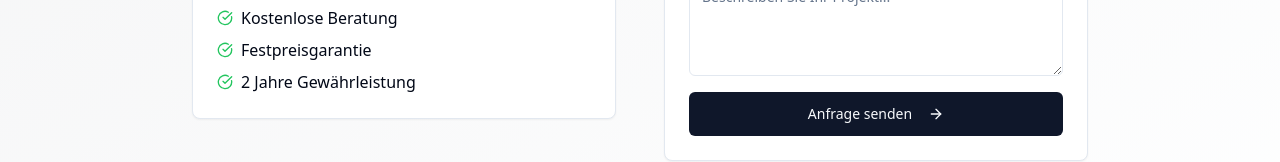
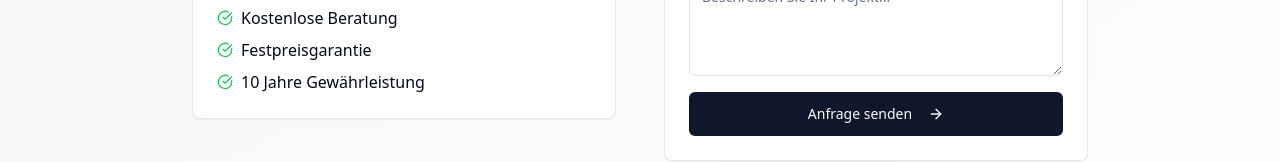
Before and after one commit to opexxxxx/mario_handwerker, a React (Vite) app: page / in a window 1280 px wide. Shown: the part 2677-2839 px from the top of the page. Built offline with nearby package versions, Linux system fonts and the light colour scheme.

Commit message:
Fix: Update warranty duration
Change the warranty duration from 2 years to 10 years in the "Unsere Vorteile" section.

```diff
--- a/src/pages/Index.tsx
+++ b/src/pages/Index.tsx
@@ -235,7 +235,7 @@ const Index = () => {
                       </li>
                       <li className="flex items-center">
                         <CheckCircle className="h-4 w-4 text-green-500 mr-2" />
-                        2 Jahre Gewährleistung
+                        10 Jahre Gewährleistung
                       </li>
                     </ul>
                   </CardContent>
```
